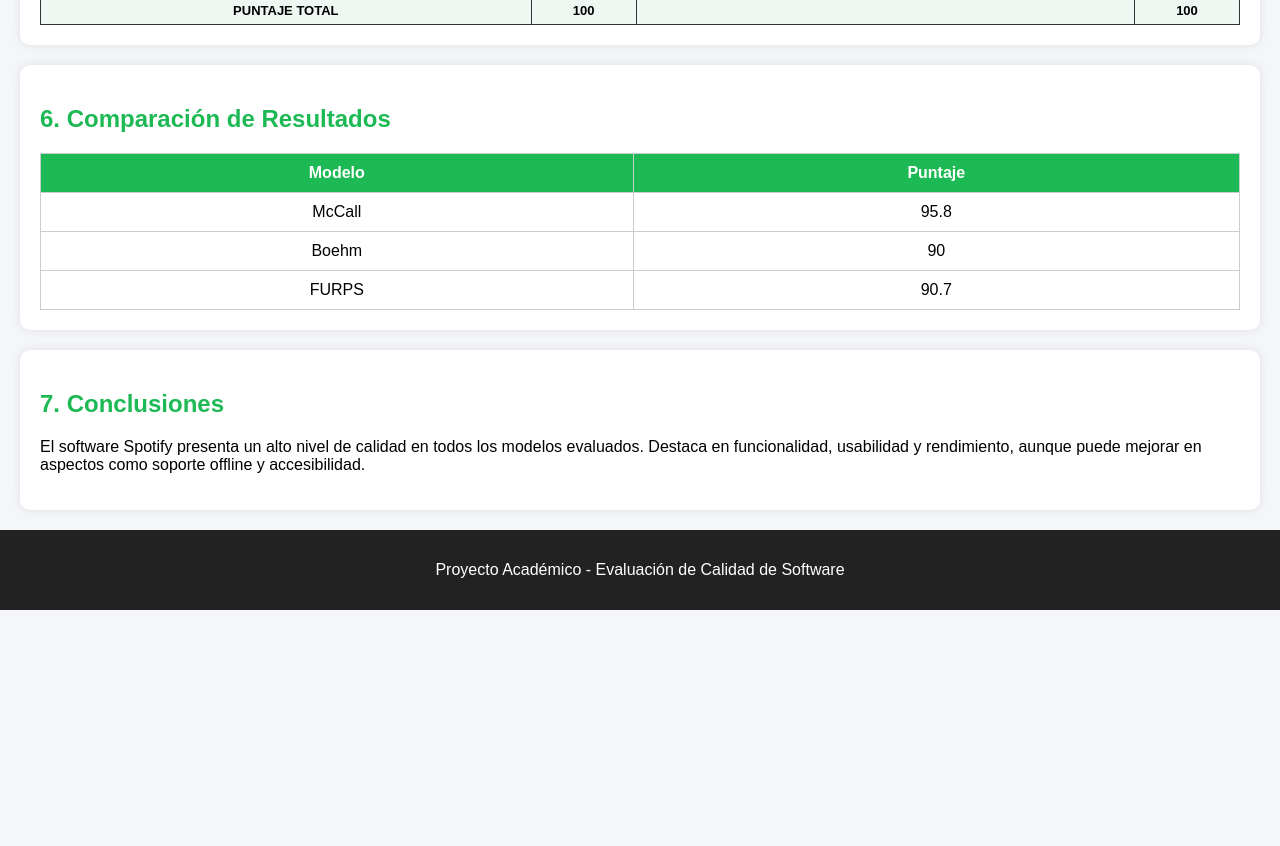
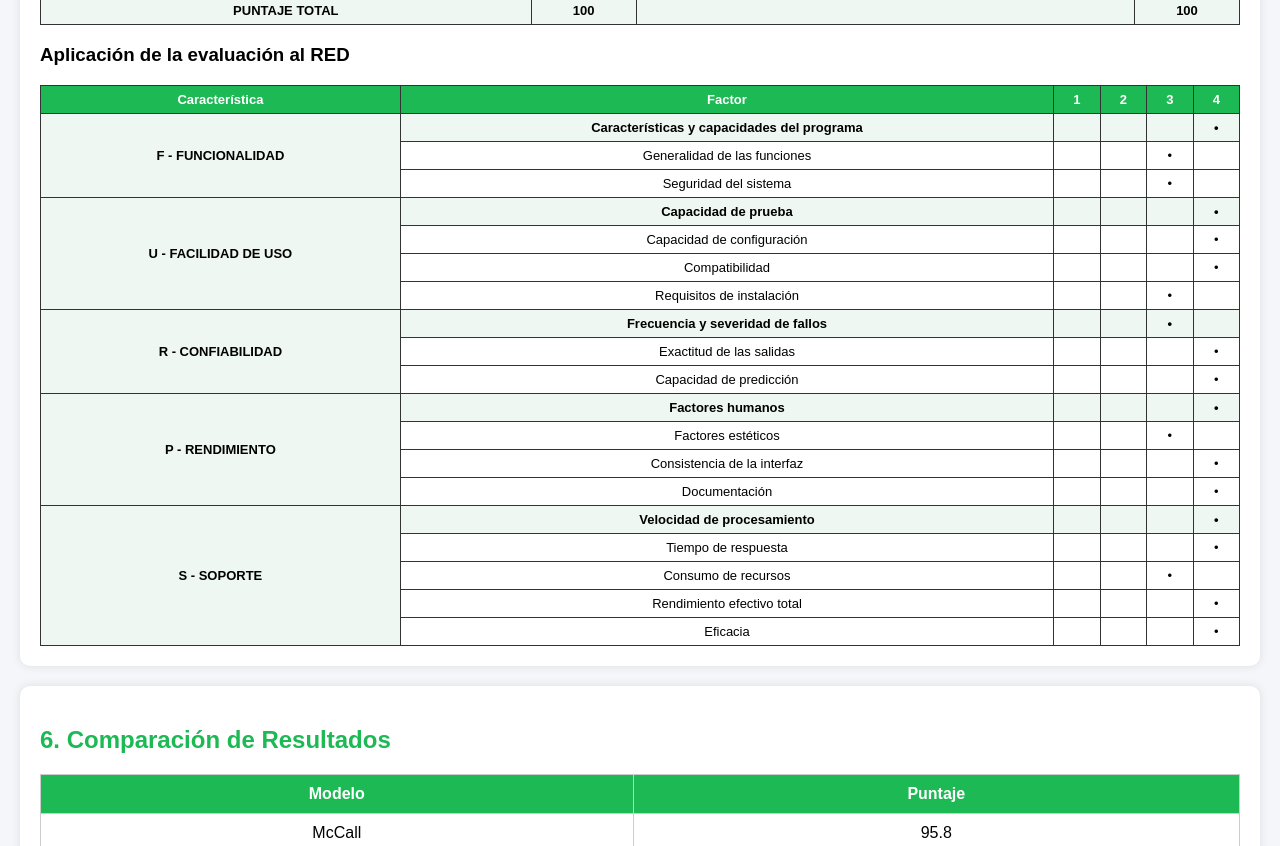
Before and after one commit to sneider12222/modelos-calidad-software, a plain HTML site: page index.html in a window 1280 px wide. Shown: the part 7198-8044 px from the top of the page. Before the commit the page ends 7808 px from the top, so only its background shows below. Drawn offline with Linux system fonts and the light colour scheme.

Commit message:
Update index.html

```diff
--- a/index.html
+++ b/index.html
@@ -1645,7 +1645,150 @@
 
 </table>
 
-
+    <style>
+.tabla-final {
+    width: 100%;
+    border-collapse: collapse;
+    font-size: 13px;
+}
+
+.tabla-final th, .tabla-final td {
+    border: 1px solid #333;
+    padding: 6px;
+    text-align: center;
+    vertical-align: middle;
+}
+
+.tabla-final th {
+    background: #1db954;
+    color: white;
+}
+
+.left { text-align: left; }
+
+.nivel {
+    background: #eef7f1;
+    font-weight: bold;
+}
+</style>
+
+<table class="tabla-final">
+    <h3>Aplicación de la evaluación al RED</h3>
+<tr>
+<th>Característica</th>
+<th>Factor</th>
+<th>1</th>
+<th>2</th>
+<th>3</th>
+<th>4</th>
+</tr>
+
+<!-- FUNCIONALIDAD -->
+<tr class="nivel">
+<td rowspan="3">F - FUNCIONALIDAD</td>
+<td class="left">Características y capacidades del programa</td>
+<td></td><td></td><td></td><td>•</td>
+</tr>
+
+<tr>
+<td class="left">Generalidad de las funciones</td>
+<td></td><td></td><td>•</td><td></td>
+</tr>
+
+<tr>
+<td class="left">Seguridad del sistema</td>
+<td></td><td></td><td>•</td><td></td>
+</tr>
+
+<!-- FACILIDAD DE USO -->
+<tr class="nivel">
+<td rowspan="4">U - FACILIDAD DE USO</td>
+<td class="left">Capacidad de prueba</td>
+<td></td><td></td><td></td><td>•</td>
+</tr>
+
+<tr>
+<td class="left">Capacidad de configuración</td>
+<td></td><td></td><td></td><td>•</td>
+</tr>
+
+<tr>
+<td class="left">Compatibilidad</td>
+<td></td><td></td><td></td><td>•</td>
+</tr>
+
+<tr>
+<td class="left">Requisitos de instalación</td>
+<td></td><td></td><td>•</td><td></td>
+</tr>
+
+<!-- CONFIABILIDAD -->
+<tr class="nivel">
+<td rowspan="3">R - CONFIABILIDAD</td>
+<td class="left">Frecuencia y severidad de fallos</td>
+<td></td><td></td><td>•</td><td></td>
+</tr>
+
+<tr>
+<td class="left">Exactitud de las salidas</td>
+<td></td><td></td><td></td><td>•</td>
+</tr>
+
+<tr>
+<td class="left">Capacidad de predicción</td>
+<td></td><td></td><td></td><td>•</td>
+</tr>
+
+<!-- RENDIMIENTO -->
+<tr class="nivel">
+<td rowspan="4">P - RENDIMIENTO</td>
+<td class="left">Factores humanos</td>
+<td></td><td></td><td></td><td>•</td>
+</tr>
+
+<tr>
+<td class="left">Factores estéticos</td>
+<td></td><td></td><td>•</td><td></td>
+</tr>
+
+<tr>
+<td class="left">Consistencia de la interfaz</td>
+<td></td><td></td><td></td><td>•</td>
+</tr>
+
+<tr>
+<td class="left">Documentación</td>
+<td></td><td></td><td></td><td>•</td>
+</tr>
+
+<!-- SOPORTE -->
+<tr class="nivel">
+<td rowspan="5">S - SOPORTE</td>
+<td class="left">Velocidad de procesamiento</td>
+<td></td><td></td><td></td><td>•</td>
+</tr>
+
+<tr>
+<td class="left">Tiempo de respuesta</td>
+<td></td><td></td><td></td><td>•</td>
+</tr>
+
+<tr>
+<td class="left">Consumo de recursos</td>
+<td></td><td></td><td>•</td><td></td>
+</tr>
+
+<tr>
+<td class="left">Rendimiento efectivo total</td>
+<td></td><td></td><td></td><td>•</td>
+</tr>
+
+<tr>
+<td class="left">Eficacia</td>
+<td></td><td></td><td></td><td>•</td>
+</tr>
+
+</table>
 </section>
 
 <section id="comparacion">
```
